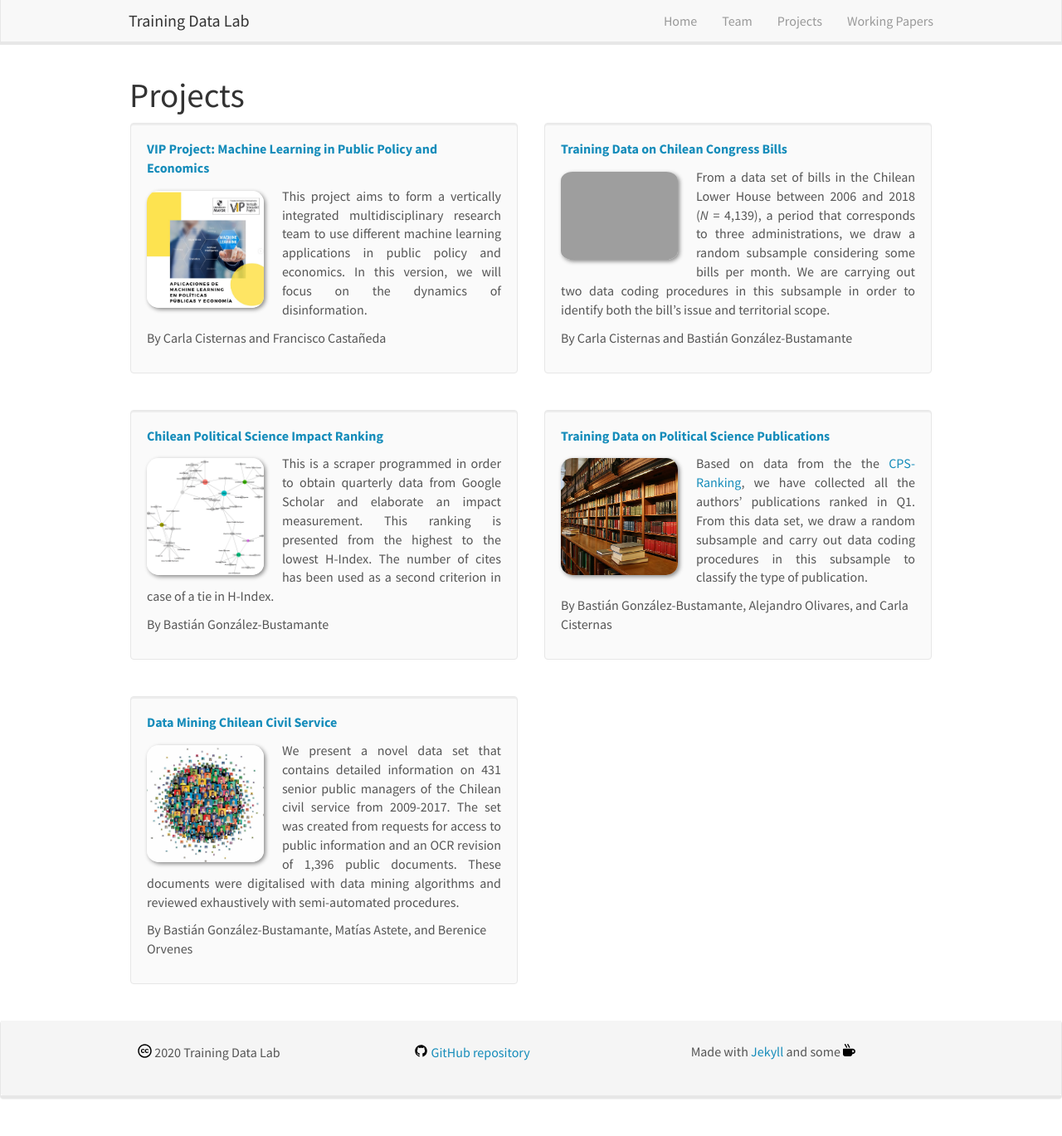
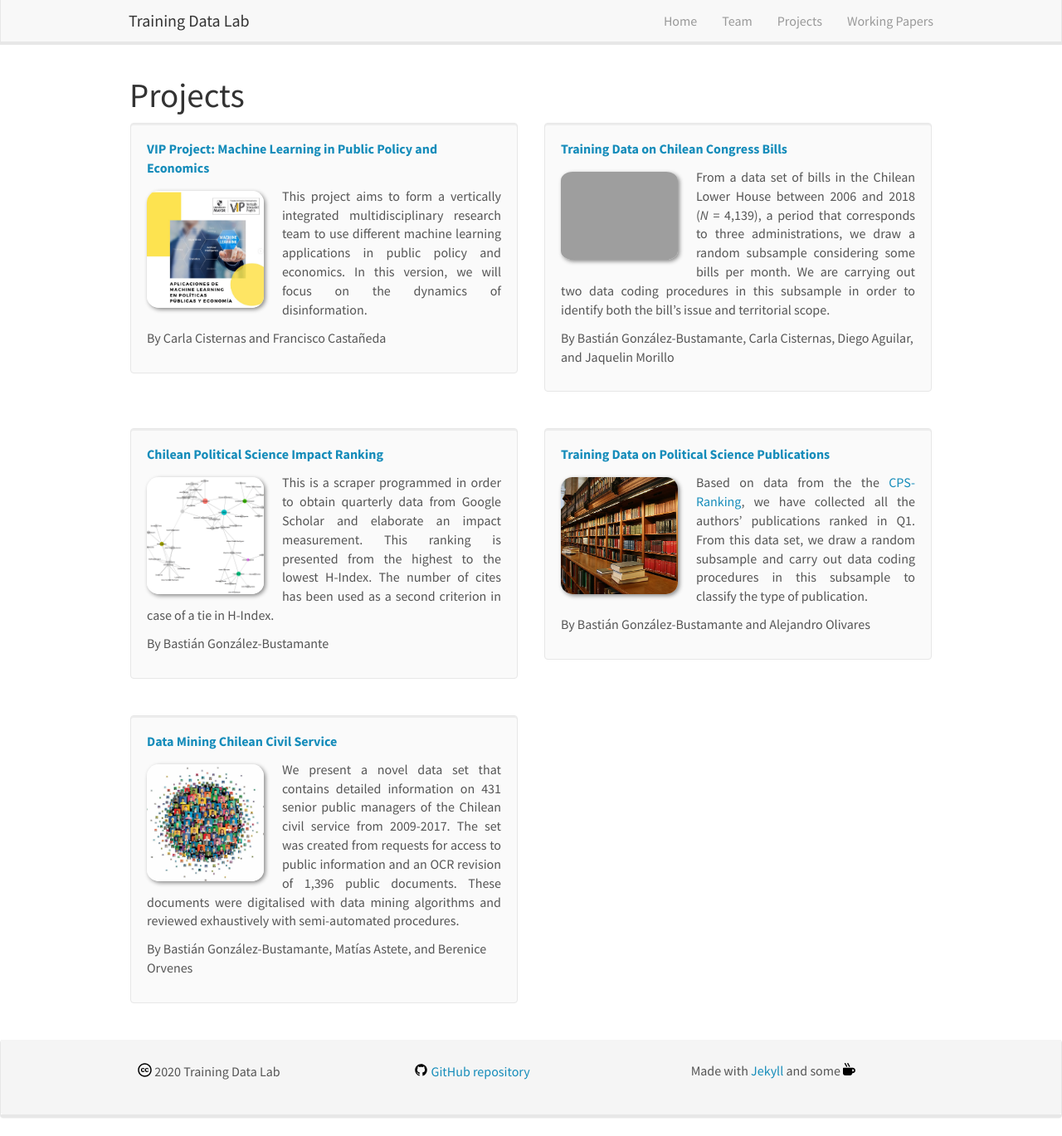
Before and after one commit to training-datalab/old-training-datalab.com, a Jekyll site: the page built from _pages/projects.md, in a window 1280 px wide and 1369 px high. Shown: the whole window at 83% size. Built offline with Jekyll 4.4.1, drawn with Linux system fonts in a browser that asks for light colours; nearby versions of some CDN libraries.

Commit message:
Update projects.yml

```diff
--- a/_data/projects.yml
+++ b/_data/projects.yml
@@ -11,7 +11,7 @@
 - title: "Training Data on Chilean Congress Bills"
   image: Congreso_Nacional_de_Chile.jpg
   description: From a data set of bills in the Chilean Lower House between 2006 and 2018 (<em>N</em> = 4,139), a period that corresponds to three administrations, we draw a random subsample considering some bills per month. We are carrying out two data coding procedures in this subsample in order to identify both the bill’s issue and territorial scope.
-  authors: Carla Cisternas and Bastián González-Bustamante
+  authors: Bastián González-Bustamante, Carla Cisternas, Diego Aguilar, and Jaquelin Morillo
   link:
     url: https://training-datalab.com/projects/chilean-congress-bills
     display: See Project
@@ -31,7 +31,7 @@
 - title: "Training Data on Political Science Publications"
   image: Library.jpg
   description: Based on data from the the <a href="https://training-datalab.com/projects/cps-ranking">CPS-Ranking</a>, we have collected all the authors’ publications ranked in Q1. From this data set, we draw a random subsample and carry out data coding procedures in this subsample to classify the type of publication.
-  authors: Bastián González-Bustamante, Alejandro Olivares, and Carla Cisternas
+  authors: Bastián González-Bustamante and Alejandro Olivares
   link:
     url: https://training-datalab.com/projects/political-science-publications
     display: See Project
```
